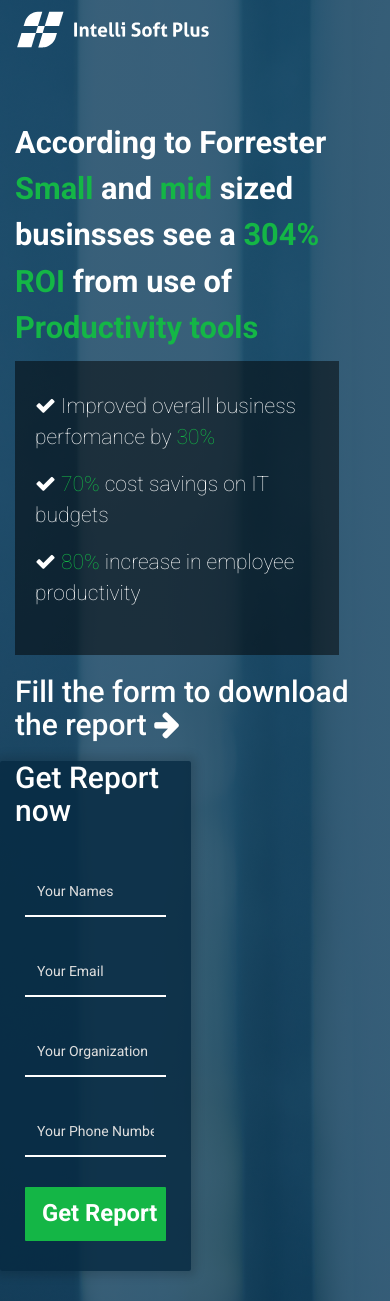
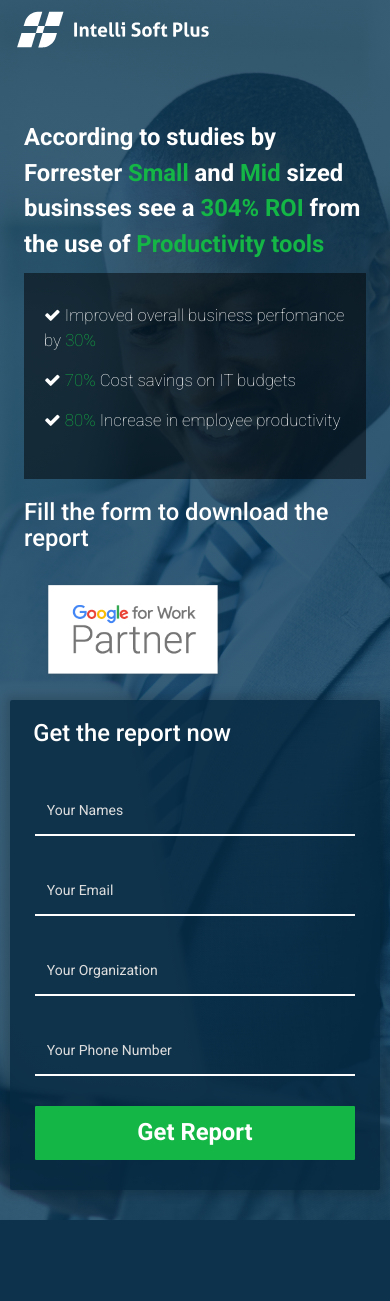
Before and after one commit to intellisoftplus/landing_page, a Python web app: template templates/google_landing/landing.html in a window 390 px wide. After the commit the page ends 1220 px from the top, so only its background shows below. Run offline with Jinja, Linux system fonts and the light colour scheme; the template is opened without the code that fills it, so the values that code supplies are empty; some libraries are stand-ins or nearby versions.

Commit message:
commit to finalise changes

```diff
--- a/static/css/landing.css
+++ b/static/css/landing.css
@@ -28,7 +28,7 @@
 .jumbotron span {
 	color: #14b646;
 }
-.form-ct h2, .jumbotron h1, .hignlights p {
+.form-ct h2, .jumbotron h1, .highlights p {
 	color: #fff;
 }
 .jumbotron h1 {
@@ -36,17 +36,19 @@
 	font-weight: 600;
 	line-height: 1.5;
 }
-.hignlights p {
+.highlights p {
 	display: inline-block;
+
 }
 /********************************
  Layouts
 ********************************/
-.hignlights {
+.highlights {
 	margin: 10px 0;
 	background-color: rgba(0,0,0,0.5);
 	padding: 30px 20px;
 	width: 90%;
+
 }
 /********************************
  Buttons
@@ -101,11 +103,71 @@
 .form-ct.f-heading h2 {
 	margin-bottom: -20px;
 }
-.form-control::-webkit-input-placeholder { color: #dedede; }
-.form-control:-moz-placeholder { color:#dedede; }
-.form-control::-moz-placeholder { color: #dedede; }
-.form-control:-ms-input-placeholder { color: #dedede; }
+.form-control::-webkit-input-placeholder {
+	color: #dedede;
 }
+.form-control:-moz-placeholder {
+	color:#dedede;
+}
+.form-control::-moz-placeholder {
+	color: #dedede;
+}
+.form-control:-ms-input-placeholder {
+	color: #dedede;
+}
+.jumbotron .google img {
+	width: 40%;
+	margin-top: 20px;
+}
+
 /********************************
  Media Queries
 ********************************/
+@media screen and (max-width: 1140px) {
+	.jumbotron .ct-text h1, .form-ct h2 {
+		font-size: 2em;
+	}
+	.highlights p {
+		font-size: 1.3em;
+	}
+}
+@media screen and (max-width: 980px) {
+	.form-ct h2, .jumbotron .ct-text h1 {
+		font-size: 1.7em;
+	}
+	.highlights p {
+		font-size: 1.2em;
+	}
+}
+@media screen and (max-width: 767px) {
+	.jumbotron {
+		background-position: 65% 100%;
+	}
+	.jumbotron .ct-text , .highlights , .form-ct, .form-ct, .jumbotron .col-sm-6:nth-child(2) {
+		width: 80%;
+		margin: auto;
+	}
+	.form-ct h2 .fa-arrow-right {
+		display: none;
+	}
+	.form-ct.f-heading h2 {
+		padding-top: 20px;
+		text-align: left;
+	}
+	.jumbotron .google img {
+	width: 30%;
+	margin-top: 20px;
+  margin-left: 8%;
+}
+}
+@media screen and (max-width: 560px) {
+	.jumbotron .ct-text , .highlights , .form-ct, .form-ct, .jumbotron .col-sm-6:nth-child(2) {
+		width: 95%;
+		margin: auto;
+	}
+		.jumbotron .google img {
+	width: 50%;
+	margin-top: 20px;
+}
+
+}
--- a/templates/google_landing/landing.html
+++ b/templates/google_landing/landing.html
@@ -5,8 +5,8 @@
 	<meta http-equiv="X-UA-Compatible" content="IE=edge">
 	<meta name="viewport" content="width=device-width, initial-scale=1">
 	<title>Intellisoftplus</title>
-	<link rel="stylesheet" href="static/css/bootstrap.min.css">
-	<link rel="stylesheet" href="static/css/landing.css">
+	<link rel="stylesheet" href="/static/css/bootstrap.min.css">
+	<link rel="stylesheet" href="/static/css/landing.css">
 	<link href='http://fonts.googleapis.com/css?family=Roboto:100,400,300,500,700' rel='stylesheet'>
 	<link href='https://fonts.googleapis.com/css?family=Open+Sans:400,300,800,600' rel='stylesheet' type='text/css'>
 	<link rel="stylesheet" href="https://maxcdn.bootstrapcdn.com/font-awesome/4.3.0/css/font-awesome.min.css">
@@ -25,46 +25,49 @@
 			<nav class="navbar navbar-default">
 				<div class="navbar-header">
 					<a class="navbar-brand" href="/newindex">
-						<img src="static/images/logo2.svg">
+						<img src="/static/images/logo2.svg">
 					</a>
 				</div>
 			</nav>
 			<div class="row">
 				<div class="col-sm-6">
 					<div class="ct-text">
-						<h1>According to Forrester <span class="j-bold">Small</span> and <span class="j-bold">mid</span> sized
-						businsses see a <span class="j-bold">304% ROI</span> from use of
+						<h1>According to studies by Forrester <span class="j-bold">Small</span> and <span class="j-bold">Mid</span> sized
+						businsses see a <span class="j-bold">304% ROI</span> from the use of
 						<span class="j-bold">Productivity tools</span></h1>
 					</div>
-					<div class="hignlights">
+					<div class="highlights">
 						 <p> <i class="fa fa-check"></i> Improved overall business perfomance by <span>30%</span>
 						</p>
-						 <p><i class="fa fa-check"></i> <span>70%</span> cost savings on IT budgets
+						 <p><i class="fa fa-check"></i> <span>70%</span> Cost savings on IT budgets
 						</p>
-						<p> <i class="fa fa-check"></i>  <span>80%</span> increase in employee productivity
+						<p> <i class="fa fa-check"></i>  <span>80%</span> Increase in employee productivity
 						</p>
 					</div>
 					<div class="form-ct">
 						<h2>Fill the form to download the report <i class="fa fa-arrow-right" aria-hidden="true"></i>
 						</h2>
 					</div>
+					<div class="google">
+						<img src="/static/images/google.png">
+					</div>
 				</div>
 				<div class="col-sm-6">
 					<div class="form-ct f-heading">
-						<h2>Get Report now</h2>
+						<h2>Get the report now</h2>
 					</div>
 					<form class="form" method="post" enctype="multipart/form-data" >
 						<div class="form-group">
-							<input class="form-control" type="text" name="names" id="names" placeholder="Your Names">
+							<input class="form-control" type="text" name="names" placeholder="Your Names" required>
 						</div>
 						<div class="form-group">
-							<input class="form-control" type="email" name="email" id="email" placeholder="Your Email">
+							<input class="form-control" type="email" name="email" placeholder="Your Email" required>
 						</div>
 						<div class="form-group">
-							<input class="form-control" type="text" name="org" id="org" placeholder="Your Organization">
+							<input class="form-control" type="text" name="org" placeholder="Your Organization" required>
 						</div>
 						<div class="form-group">
-							<input class="form-control" type="text" name="number" id="number" placeholder="Your Phone Number">
+							<input class="form-control" type="text" name="number" placeholder="Your Phone Number" required>
 						</div>
 						<button type="submit" class="btn btn-lg">Get Report</button>
 					</form>
```
Also changed, not shown: static/images/google.png (added), 7 other files.
